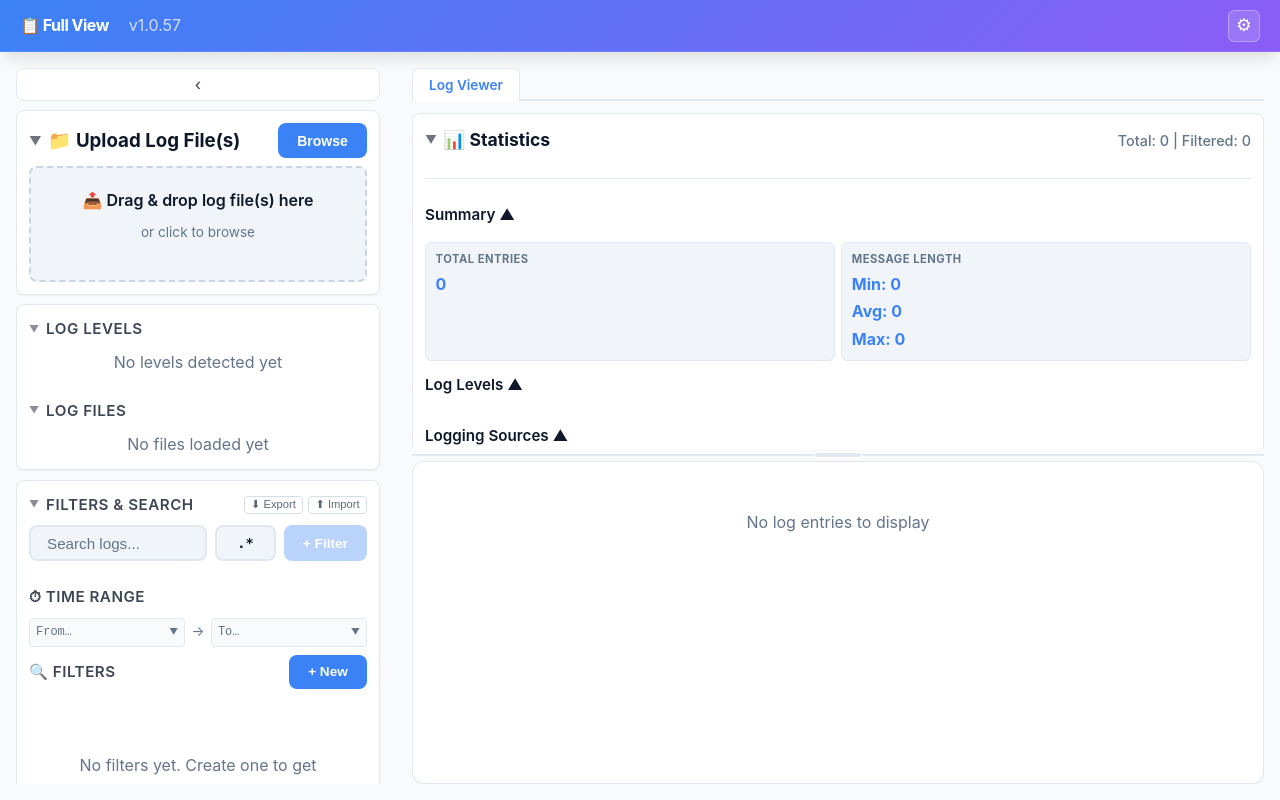
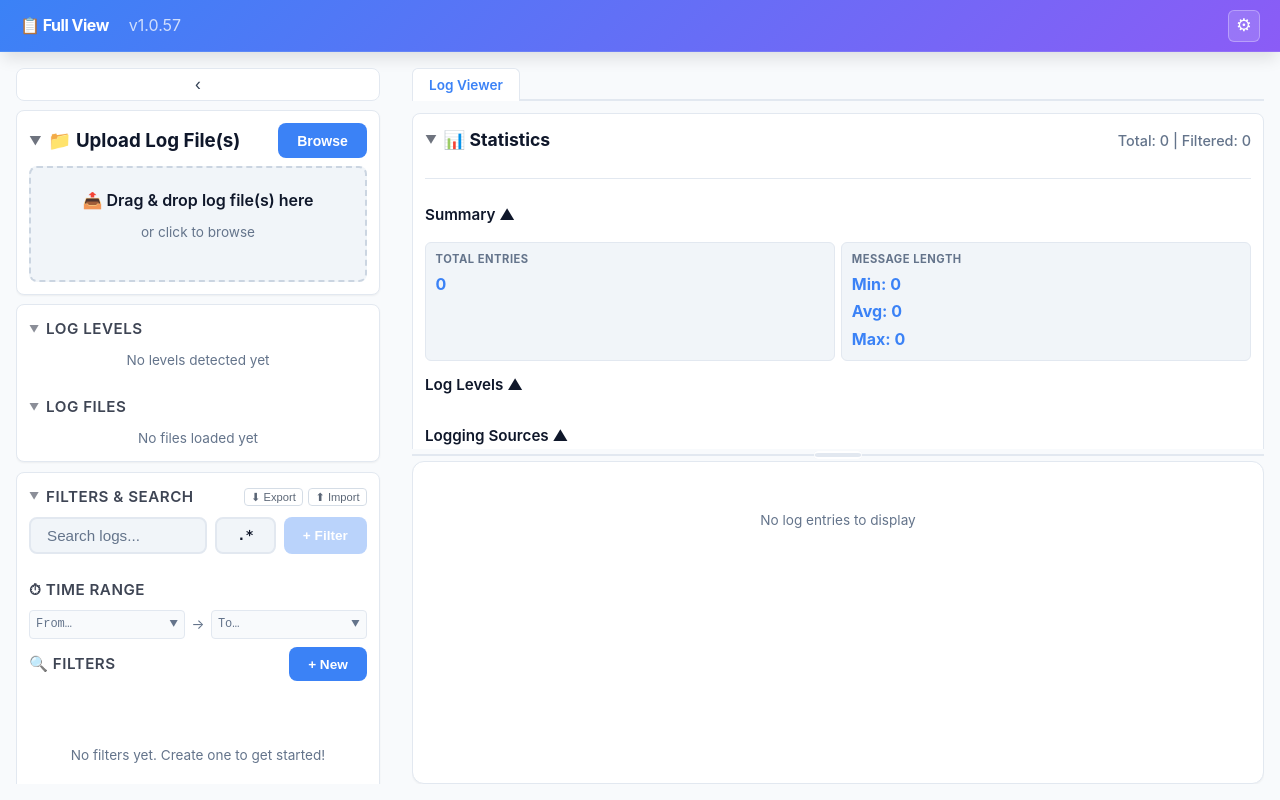
Before and after one commit to john-ciq/log-reader, a React (Vite) app: page / in a window 1280 px wide. Built offline with nearby package versions, Linux system fonts and the light colour scheme.

Commit message:
Updated UI style

```diff
--- a/src/index.css
+++ b/src/index.css
@@ -2286,7 +2286,7 @@ tbody tr:last-child td {
   padding: 3rem 2rem;
   text-align: center;
   color: var(--text-muted);
-  font-size: 1rem;
+  font-size: .85rem;
   display: flex;
   flex-direction: column;
   align-items: center;
```
